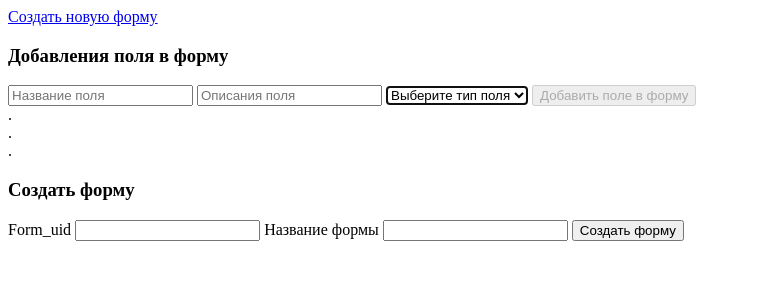
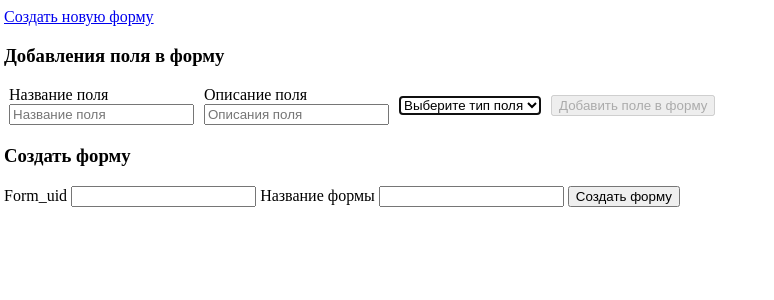
Before and after one commit to Dazdraperm/extralogic-data, a Flask app: template src/templates/create_form.html in a window 1280 px wide. Shown: the top 300 px of the page, without its empty margins (0-774 px from the left). Run offline with Flask 2, Linux system fonts and the light colour scheme; the template is opened without the code that fills it, so the values that code supplies are empty.

Commit message:
Почти рабочая версия отображения полей формы

```diff
--- /dev/null
+++ b/src/static/css/main_style.css
@@ -0,0 +1,25 @@
+body{
+
+    margin-left: 2px;
+    padding-left: 2px;
+}
+li {
+    list-style-type: none;
+}
+
+ul {
+    margin-left: 0;
+    padding-left: 0;
+}
+
+.form-fields {
+    display: flex;
+    justify-content: flex-start;
+    align-items: center;
+}
+
+.form-field {
+    display: flex;
+    flex-direction: column;
+    padding: 1px 5px 1px;
+}
--- a/src/templates/add_field.html
+++ b/src/templates/add_field.html
@@ -1,12 +1,20 @@
 <h3>Добавления поля в форму</h3>
-<form method="POST"  action="{{ url_for('field.create_field_form', form_uid=form_uid) }}">
+<form method="POST" action="{{ url_for('field.create_field_form', form_uid=form_uid) }}">
     <div>
+        <div class="form-fields">
+            <div class="form-field">
+                <span>Название поля</span>
                 <label>
                     <input type="text" name="name_field" placeholder="Название поля">
                 </label>
+            </div>
+            <div class="form-field">
+                <span>Описание поля</span>
                 <label>
                     <input type="text" name="description_field" placeholder="Описания поля">
                 </label>
+            </div>
+            <div class="form-field">
                 <label>
                     <select name="type_field" autofocus required>
                         <option value="none" hidden="">Выберите тип поля</option>
@@ -15,8 +23,13 @@
                         <option value="select">Один из списка</option>
                     </select>
                 </label>
+            </div>
+            <div class="form-field">
                 <input type="submit" onclick="" value="Добавить поле в форму"
                        {% if form.form_uid %}{% else %}disabled{% endif %}>
+            </div>
+        </div>
+
 
     </div>
 </form>
--- /dev/null
+++ b/src/templates/all_fields.html
@@ -0,0 +1,21 @@
+<ul>
+
+    {% for field in form.field_form %}
+        <li>
+
+            <form>
+                <div class="form-fields">
+                    <div class="form-field">
+                        <label><input value="{{ field.name_field }}"></label>
+                    </div>
+                    <div class="form-field">
+                        <label><input value="{{ field.description }}"></label>
+                    </div>
+                    <div class="form-field">
+                        <label><input value="{{ field.type_field }}"></label>
+                    </div>
+                </div>
+            </form>
+        </li>
+    {% endfor %}
+</ul>
--- a/src/templates/create_form.html
+++ b/src/templates/create_form.html
@@ -4,7 +4,7 @@
     <meta charset="UTF-8">
     <title>Create Forms</title>
     <script src="{{ url_for('static', filename='js/AjaxForm.js') }}" rel="script"></script>
-
+    <link rel="stylesheet" href="{{ url_for('static', filename='css/main_style.css') }}">
 </head>
 <body>
 <a href="{{ url_for('form.get_form') }}">Создать новую форму</a>
@@ -12,11 +12,9 @@
 <div>
     {% include 'add_field.html' %}
 </div>
-
-
-<div> .</div>
-<div> .</div>
-<div> .</div>
+<div>
+    {% include 'all_fields.html' %}
+</div>
 
 <div>
     {% include 'change_form.html' %}
```
Also changed, not shown: src/services/form_services.py (+12 -3 lines). Lines whose indentation alone changed are shown as unchanged.
